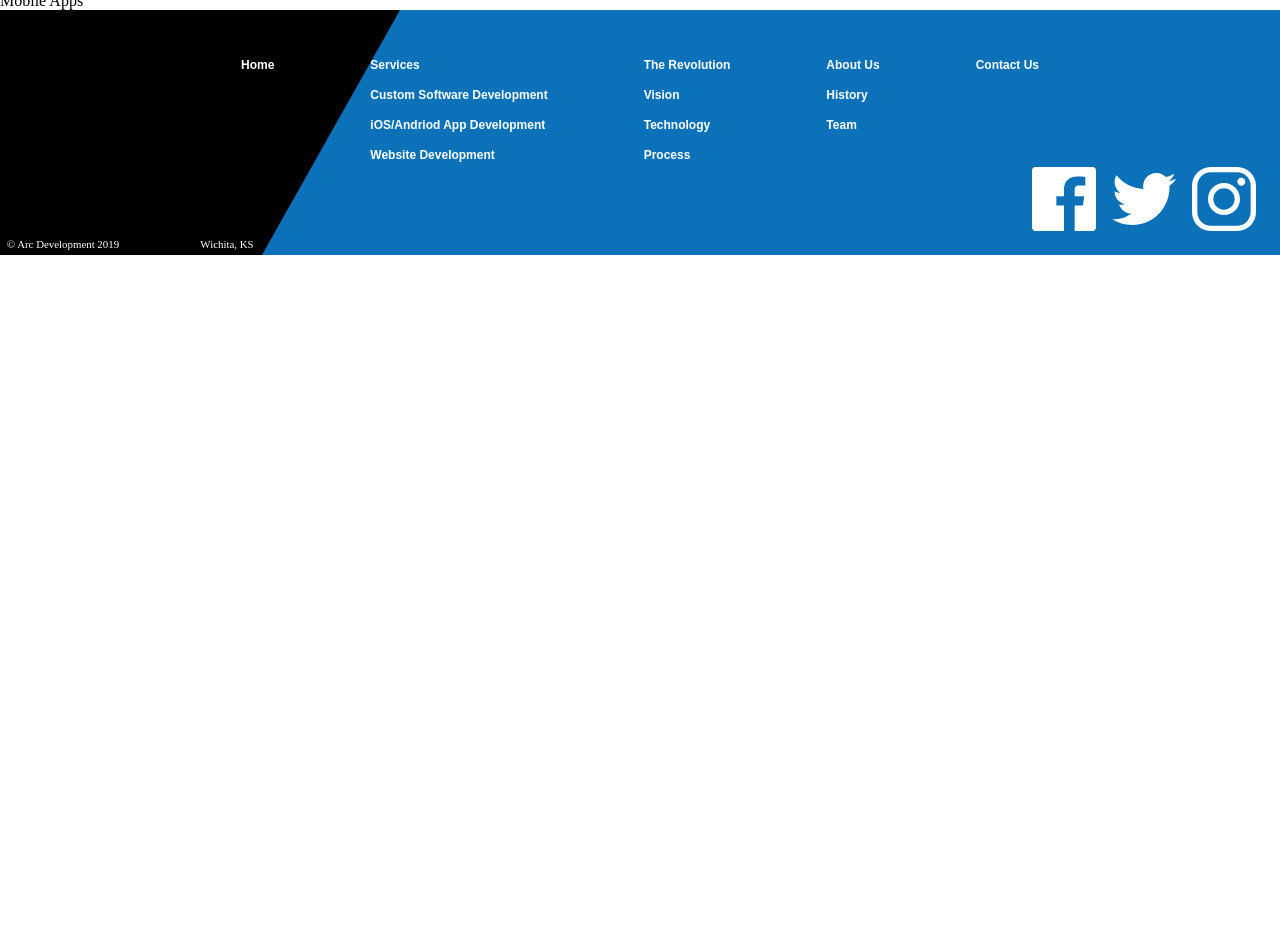
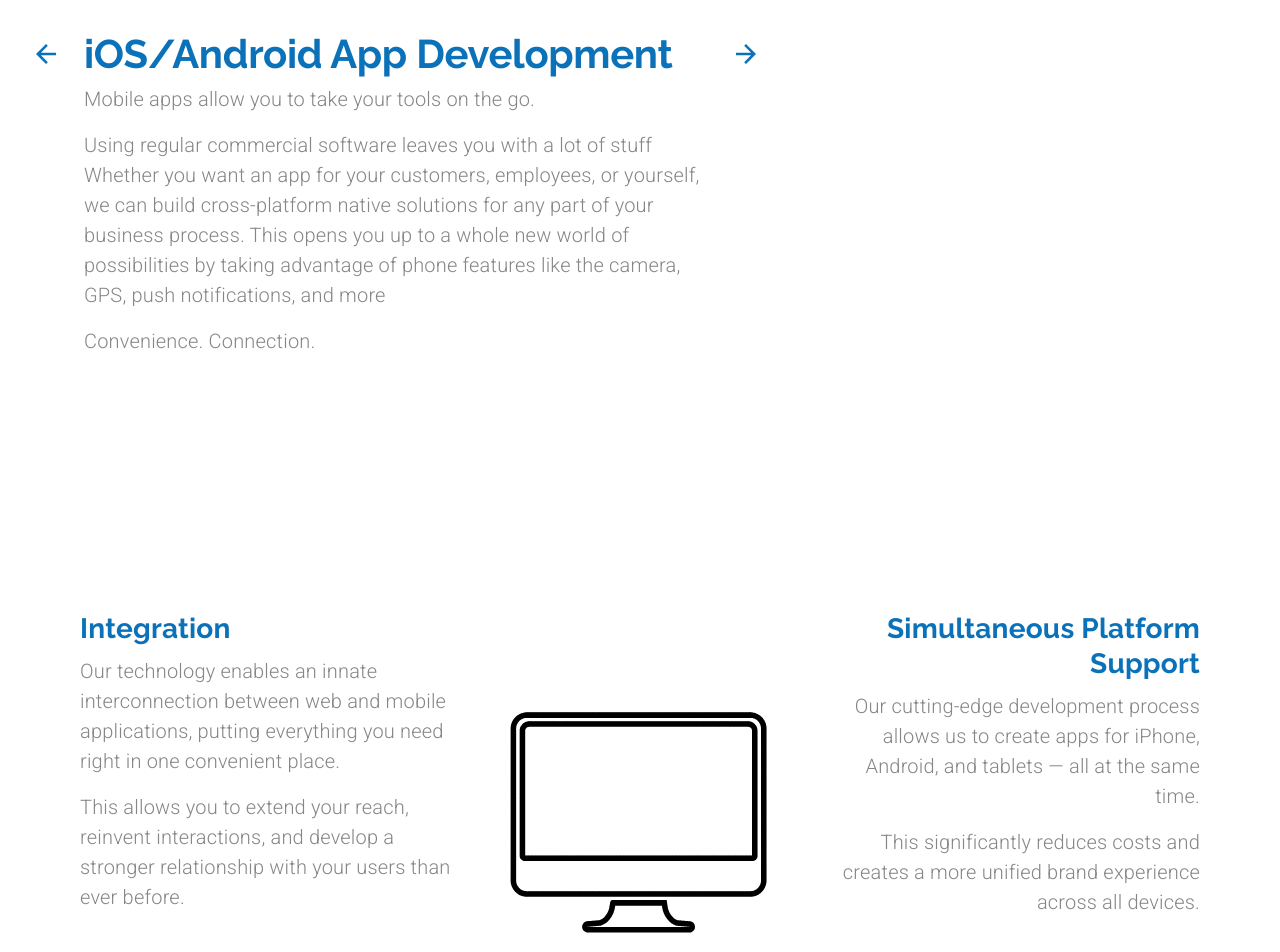
Before and after one commit to chrisricola/materialUIcourse, a React (Create React App) app in the folder materialuicourse/: page /mobileapps in a window 1280 px wide. Shown: the part 120-1072 px from the top of the page. Before the commit the page ends 800 px from the top, so only its background shows below. Built offline with nearby package versions, Linux system fonts and the light colour scheme.

Commit message:
added mobile/apps page with responsive

```diff
--- a/materialuicourse/src/components/App.js
+++ b/materialuicourse/src/components/App.js
@@ -8,6 +8,7 @@
 import LandingPage from './LandingPage';
 import Services from './Services';
 import CustomSoftware from './CustomSoftware';
+import MobileApps from './MobileApps';
 
 
 function App() {
@@ -22,7 +23,7 @@
           <Route exact path="/" render={(props) => <LandingPage {...props} setValue={setValue} setSelectedIndex={setSelectedIndex} />} />
           <Route exact path="/services" render={(props) => <Services {...props} setValue={setValue} setSelectedIndex={setSelectedIndex} />} />
           <Route exact path="/customsoftware" render={(props) => <CustomSoftware {...props} setValue={setValue} setSelectedIndex={setSelectedIndex} />} />
-          <Route exact path="/mobileapps" component={() => <div>Mobile Apps</div>} />
+          <Route exact path="/mobileapps" render={(props) => <MobileApps {...props} setValue={setValue} setSelectedIndex={setSelectedIndex} />} />
           <Route exact path="/websites" component={() => <div>Websites</div>} />
           <Route exact path="/revolution" component={() => <div>The Revolution</div>} />
           <Route exact path="/about" component={() => <div>About Us</div>} />
--- /dev/null
+++ b/materialuicourse/src/components/MobileApps.js
@@ -0,0 +1,171 @@
+import React from "react";
+import Lottie from "react-lottie";
+import { Link } from "react-router-dom";
+import { makeStyles, useTheme } from "@material-ui/core/styles";
+import IconButton from "@material-ui/core/IconButton";
+import Grid from "@material-ui/core/Grid";
+import Typography from "@material-ui/core/Typography";
+import useMediaQuery from "@material-ui/core/useMediaQuery";
+import Hidden from "@material-ui/core/Hidden";
+
+import forwardArrow from "../assets/forwardArrow.svg";
+import backArrow from "../assets/backArrow.svg";
+import swiss from "../assets/swissKnife.svg";
+import access from "../assets/extendAccess.svg";
+import engagement from "../assets/increaseEngagement.svg";
+
+import integrationAnimation from "../animations/integrationAnimation/data.json";
+
+import CallToAction from "./ui/CallToAction";
+
+
+const useStyles = makeStyles(theme => ({
+    heading: {
+        maxWidth: "40em"
+    },
+    arrowContainer: {
+        marginTop: "0.5em"
+    },
+    rowContainer: {
+        paddingLeft: "5em",
+        paddingRight: "5em",
+        [theme.breakpoints.down("sm")]: {
+            paddingLeft: "1.5em",
+            paddingRight: "1.5em",
+        }
+
+    },
+}))
+
+export default function MobileApps(props) {
+    const classes = useStyles();
+    const theme = useTheme();
+    const matchesMD = useMediaQuery(theme.breakpoints.down("md"));
+    const matchesSM = useMediaQuery(theme.breakpoints.down("sm"));
+    const matchesXS = useMediaQuery(theme.breakpoints.down('xs'));
+
+    const defaultOptions = {
+        loop: true,
+        autoplay: false,
+        animationData: integrationAnimation,
+        rendererSettings: {
+            preserveAspectRatio: "xMidYMid slice"
+        }
+    }
+
+    return (
+        <Grid container direction="column">
+            <Grid item container direction="row" justify={matchesMD ? "center" : undefined} className={classes.rowContainer} style={{ marginTop: matchesXS ? "1em" : "2em" }}>
+                <Hidden mdDown>
+                    <Grid item className={classes.arrowContainer} style={{ marginRight: "1em", marginLeft: "-3.5em" }}>
+                        <IconButton style={{ backgroundColor: "transparent" }} component={Link} to="/customsoftware" onClick={() => props.setSelectedIndex(1)}>
+                            <img src={backArrow} alt="Back to Custom Software Development Page" />
+                        </IconButton>
+                    </Grid>
+                </Hidden>
+                <Grid item container direction="column" className={classes.heading}>
+                    <Grid item>
+                        <Typography align={matchesMD ? "center" : undefined} variant="h2">iOS/Android App Development</Typography>
+                    </Grid>
+                    <Grid item>
+                        <Typography align={matchesMD ? "center" : undefined} variant="body1" paragraph>
+                            Mobile apps allow you to take your tools on the go.
+                        </Typography>
+                        <Typography align={matchesMD ? "center" : undefined} variant="body1" paragraph>Using regular commercial software leaves you with a lot of stuff
+                            Whether you want an app for your customers, employees, or
+                            yourself, we can build cross-platform native solutions for any
+                            part of your business process. This opens you up to a whole new
+                            world of possibilities by taking advantage of phone features like
+                            the camera, GPS, push notifications, and more
+                        </Typography>
+                        <Typography align={matchesMD ? "center" : undefined} variant="body1" paragraph>
+                            Convenience. Connection.
+                        </Typography>
+                    </Grid>
+                </Grid>
+                <Hidden mdDown>
+                    <Grid item className={classes.arrowContainer}>
+                        <IconButton style={{ backgroundColor: "transparent" }} component={Link} to="websites" onClick={() => props.setSelectedIndex(3)}>
+                            <img src={forwardArrow} alt="Forward to Website Development Page" />
+                        </IconButton>
+                    </Grid>
+                </Hidden>
+            </Grid>
+            <Grid item container direction={matchesSM ? "column" : "row"} style={{ marginTop: "15em", marginBottom: "15em" }} className={classes.rowContainer}>
+                <Grid item container direction="column" md>
+                    <Grid item>
+                        <Typography variant="h4" gutterBottom>
+                            Integration
+                        </Typography>
+                    </Grid>
+                    <Grid item>
+                        <Typography align={matchesSM ? "center" : undefined} variant="body1" paragraph>
+                            Our technology enables an innate interconnection between web and
+                            mobile applications, putting everything you need right in one
+                            convenient place.
+                        </Typography>
+                        <Typography align={matchesSM ? "center" : undefined} variant="body1" paragraph>
+                            This allows you to extend your reach, reinvent interactions, and
+                            develop a stronger relationship with your users than ever before.
+                        </Typography>
+                    </Grid>
+                </Grid>
+                <Grid item md>
+                    <Lottie options={defaultOptions} isStopped={true} style={{ maxWidth: "20em" }} />
+                </Grid>
+                <Grid item container direction="column" md>
+                    <Grid item>
+                        <Typography align={matchesSM ? "center" : "right"} variant="h4" gutterBottom>
+                            Simultaneous Platform Support
+                        </Typography>
+                    </Grid>
+                    <Grid item>
+                        <Typography align={matchesSM ? "center" : undefined} variant="body1" align={matchesSM ? "center" : "right"} paragraph>
+                            Our cutting-edge development process allows us to create apps for
+                            iPhone, Android, and tablets — all at the same time.
+                        </Typography>
+                        <Typography variant="body1" align={matchesSM ? "center" : "right"} paragraph>
+                            This significantly reduces costs and creates a more unified brand
+                            experience across all devices.
+                        </Typography>
+                    </Grid>
+                </Grid>
+            </Grid>
+            <Grid item container direction={matchesMD ? "column" : "row"} style={{ marginBottom: "15em" }} className={classes.rowContainer}>
+                <Grid item container direction="column" alignItems="center" md>
+                    <Grid item>
+                        <Typography variant="h4" align="center" gutterBottom>
+                            Extend Functionality
+                        </Typography>
+                    </Grid>
+                    <Grid item>
+                        <img src={swiss} alt="swiss army knife" />
+                    </Grid>
+                </Grid>
+                <Grid item container direction="column" alignItems="center" md style={{ marginTop: matchesMD ? "10em" : 0, marginBottom: matchesMD ? "10em" : 0 }}>
+                    <Grid item>
+                        <Typography variant="h4" align="center" gutterBottom>
+                            Extend Access
+                        </Typography>
+                    </Grid>
+                    <Grid item>
+                        <img src={access} alt="tear-one-off" style={{ maxWidth: matchesXS ? "20em" : "28em" }} />
+                    </Grid>
+                </Grid>
+                <Grid item container direction="column" alignItems="center" md>
+                    <Grid item>
+                        <Typography variant="h4" align="center" gutterBottom>
+                            Increase Engagement
+                        </Typography>
+                    </Grid>
+                    <Grid item>
+                        <img src={engagement} alt="app with notifcation" />
+                    </Grid>
+                </Grid>
+            </Grid>
+            <Grid item>
+                <CallToAction setValue={props.setValue} />
+            </Grid>
+        </Grid>
+    )
+}
```
